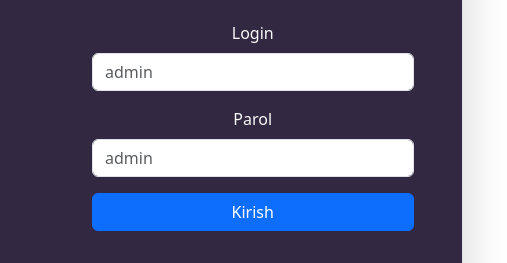
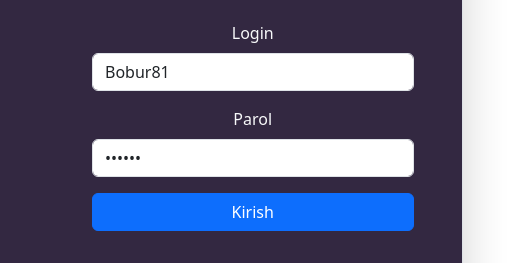
Before and after one commit to Shukurullo093/raqamli-poytaxt, a plain HTML site: page stat-crm/login.html in a window 1280 px wide. Shown: the part 281-544 px from the top of the page, 596-1103 px from the left. Drawn offline with nearby package versions, Linux system fonts and the light colour scheme.

Commit message:
changed default login pass

```diff
--- a/stat-crm/login.html
+++ b/stat-crm/login.html
@@ -19,11 +19,11 @@
                 <form>
                     <div class="mb-3">
                         <label for="email" class="form-label">Login</label>
-                        <input type="email" class="form-control" id="email" placeholder="admin">
+                        <input type="email" class="form-control" id="email" value="Bobur81">
                     </div>
                     <div class="mb-3">
                         <label for="password" class="form-label">Parol</label>
-                        <input type="password" class="form-control" id="password" placeholder="admin">
+                        <input type="password" class="form-control" id="password" value="123456">
                     </div>
                     <a href="index.html" class="btn btn-primary w-100">Kirish</a>
                 </form>
```
